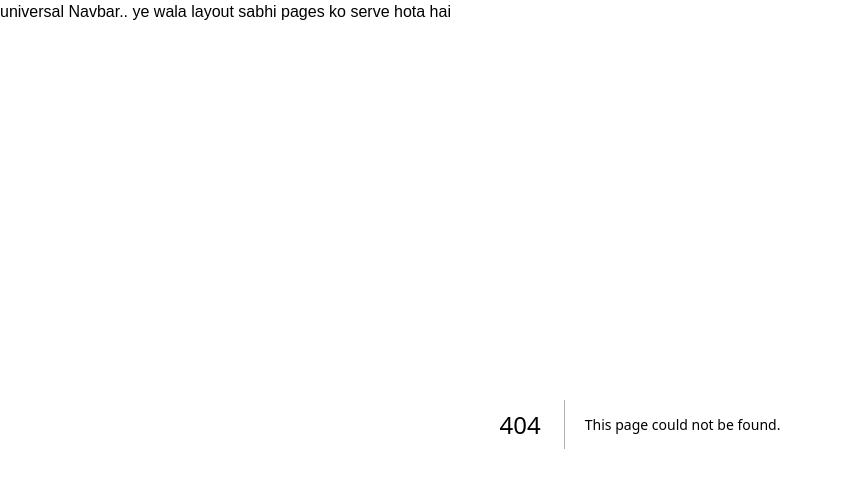
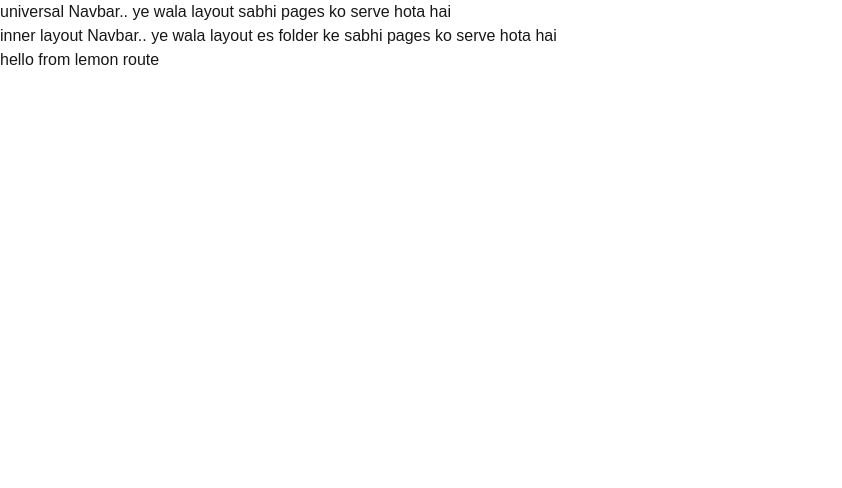
Before and after one commit to Yocode2005/musicNext.js, a Next.js app: page /chai/lemon in a window 1280 px wide. Before the commit this address had no page. Shown: the top 488 px of the page, without its empty margins (0-842 px from the left). Built offline with nearby package versions, Linux system fonts and the light colour scheme.

Commit message:
understand layout.tsx

```diff
--- /dev/null
+++ b/src/app/chai/lemon/page.tsx
@@ -0,0 +1,8 @@
+export default function Lemon(){
+    return(
+        <>
+        <h2> hello from lemon route</h2>
+        </>
+    )
+}
+// route bna hai http://localhost:3000/chai/lemon
```
